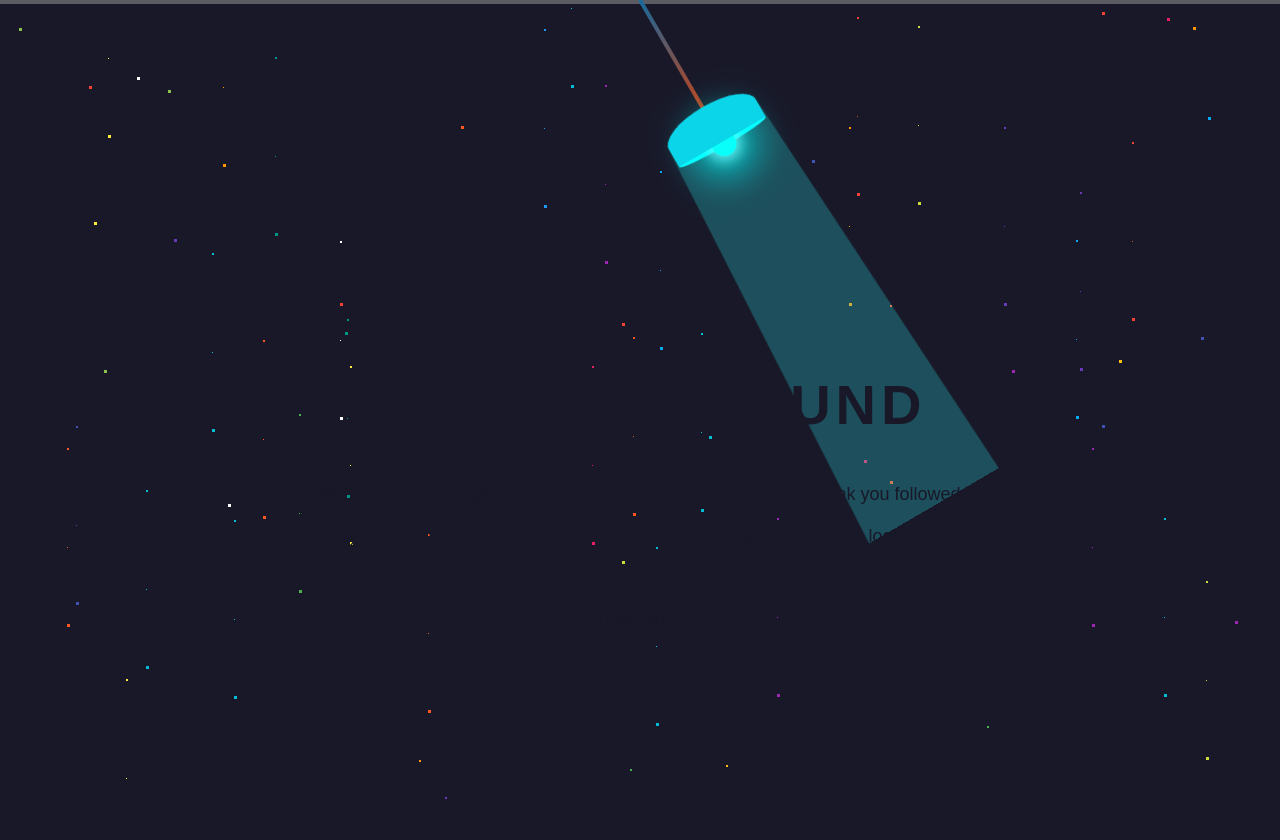
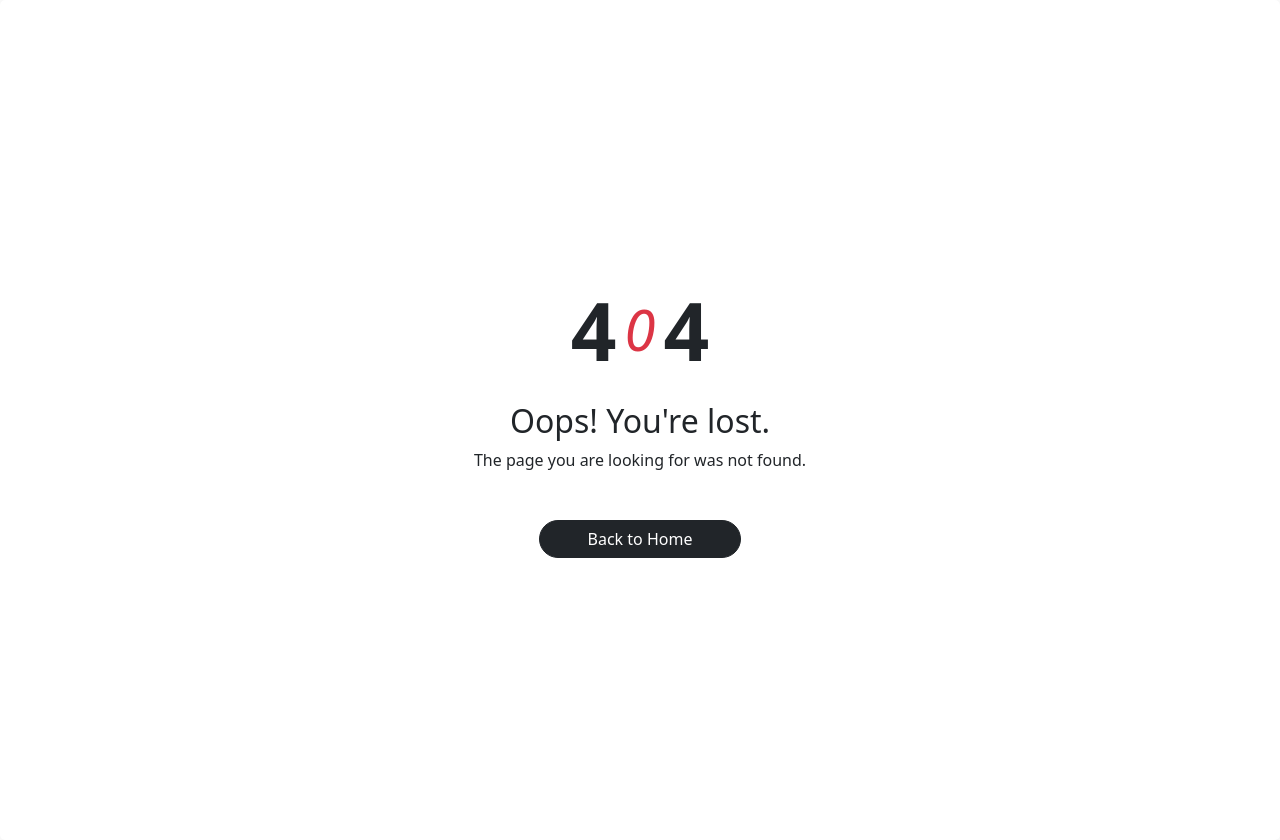
Before and after one commit to eric-py/FlaskShortUrl, a Python web app: template app/templates/error/error_404.html in a window 1280 px wide. Before the commit the page ends 799 px from the top, so only its background shows below. Run offline with Jinja, Linux system fonts and the light colour scheme; the template is opened without the code that fills it, so the values that code supplies are empty.

Commit message:
update error file

```diff
--- a/app/templates/error/error_404.html
+++ b/app/templates/error/error_404.html
@@ -1,53 +1,22 @@
+{% extends 'base.html' %}
 
-<link rel="stylesheet" href="{{ url_for('static', filename='error/e.css') }}">
-<!DOCTYPE html>
-<html lang="en">
-<head>
-    <meta charset="UTF-8">
-    <meta name="viewport" content="width=device-width, initial-scale=1.0">
-    <title>Document</title>
-</head>
-
-<a href="https://codepen.io/uiswarup/full/vYPxywO" target="_blank">
-    <header class="top-header">
-  </header>
-
-  <!--dust particel-->
-  <div>
-    <div class="starsec"></div>
-    <div class="starthird"></div>
-    <div class="starfourth"></div>
-    <div class="starfifth"></div>
-  </div>
-  <!--Dust particle end--->
-
-
-  <div class="lamp__wrap">
-    <div class="lamp">
-      <div class="cable"></div>
-      <div class="cover"></div>
-      <div class="in-cover">
-        <div class="bulb"></div>
+{% block content %}
+<section class="py-3 py-md-5 min-vh-100 d-flex justify-content-center align-items-center">
+  <div class="container">
+    <div class="row">
+      <div class="col-12">
+        <div class="text-center">
+          <h2 class="d-flex justify-content-center align-items-center gap-2 mb-4">
+            <span class="display-1 fw-bold">4</span>
+            <i class="bi bi-exclamation-circle-fill text-danger display-4">0</i>
+            <span class="display-1 fw-bold bsb-flip-h">4</span>
+          </h2>
+          <h3 class="h2 mb-2">Oops! You're lost.</h3>
+          <p class="mb-5">The page you are looking for was not found.</p>
+          <a class="btn bsb-btn-5xl btn-dark rounded-pill px-5 fs-6 m-0" href="/" role="button">Back to Home</a>
+        </div>
       </div>
-      <div class="light"></div>
     </div>
   </div>
-  <!-- END Lamp -->
-  <section class="error">
-    <!-- Content -->
-    <div class="error__content">
-      <div class="error__message message">
-        <h1 class="message__title">Page Not Found</h1>
-        <p class="message__text">We're sorry, the page you were looking for isn't found here. The link you followed may either be broken or no longer exists. Please try again, or take a look at our.</p>
-      </div>
-      <div class="error__nav e-nav">
-        <a href="http://www.thedresscounter.com" target="_blanck" class="e-nav__link"></a>
-      </div>
-    </div>
-    <!-- END Content -->
-
-  </section>
-
-    </a>
-
-</html>
+</section>
+{% endblock %}
```
